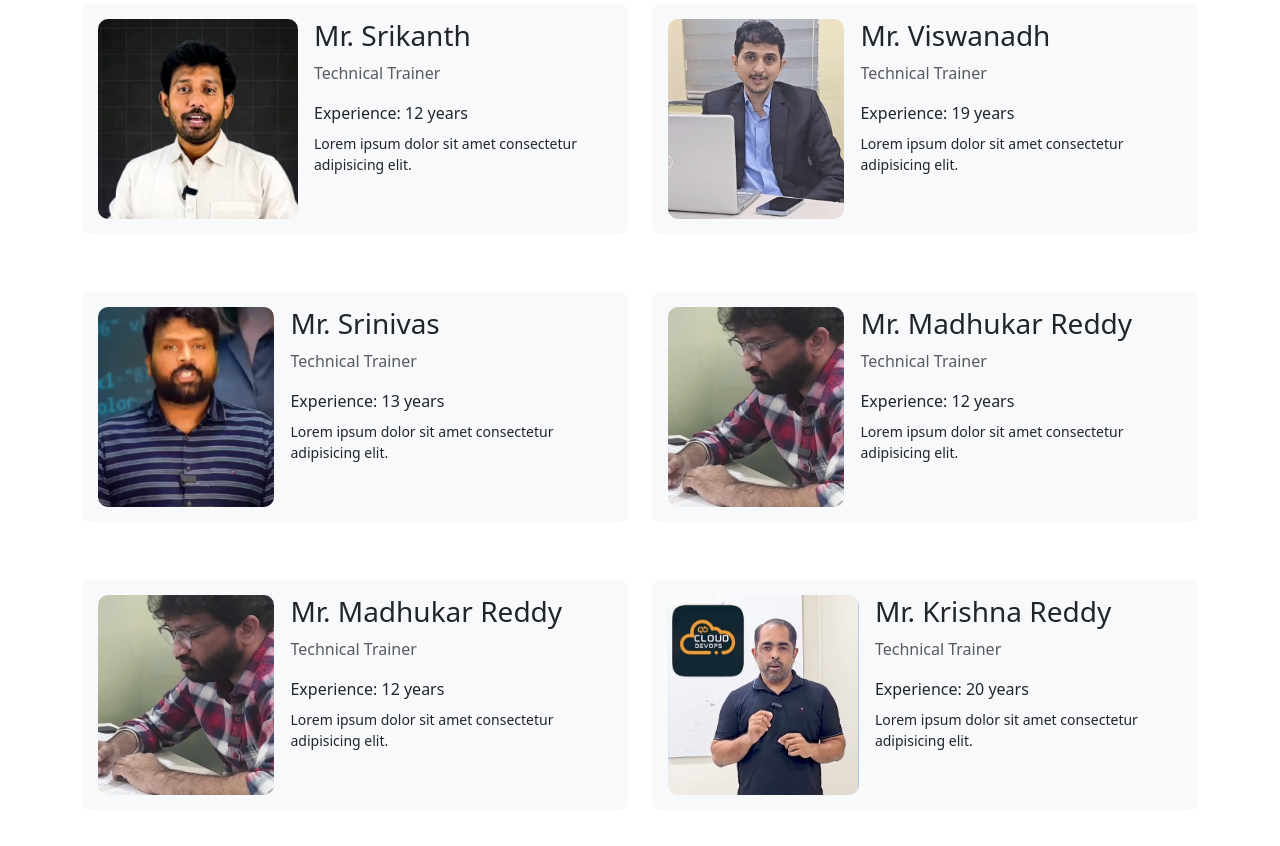
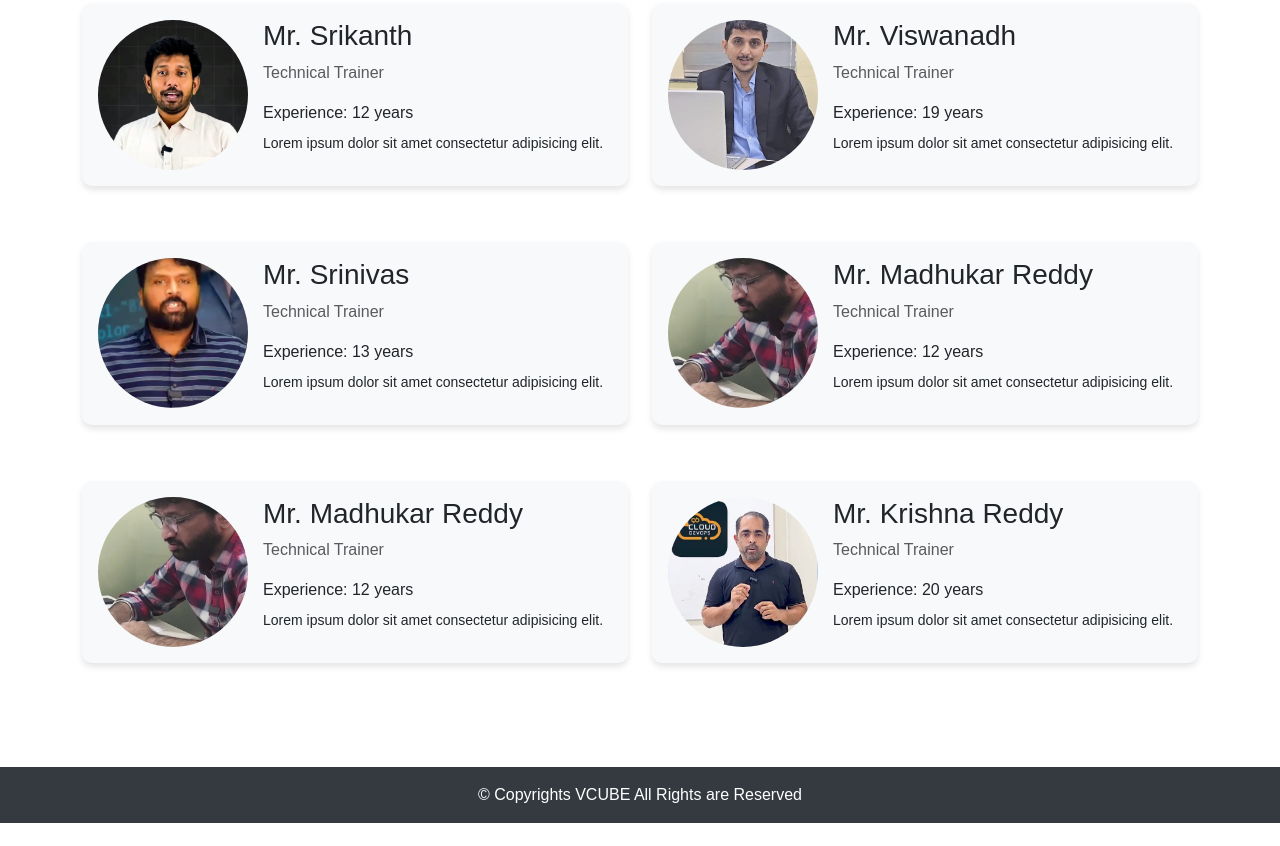
Before and after one commit to sudheerbabud/Vcube, a plain HTML site: page index.html in a window 1280 px wide. Shown: the part 752-1598 px from the top of the page. After the commit the page ends 1575 px from the top, so only its background shows below. Drawn offline with nearby package versions, Linux system fonts and the light colour scheme.

Commit message:
Update index.html

```diff
--- a/index.html
+++ b/index.html
@@ -5,7 +5,118 @@
     <meta name="viewport" content="width=device-width, initial-scale=1.0">
     <title>VCUBE - Technical Training Institute</title>
     <link href="https://cdn.jsdelivr.net/npm/bootstrap@5.3.2/dist/css/bootstrap.min.css" rel="stylesheet">
-    <link  href="Styles.css" rel="stylesheet">
+    <link href="styles.css" rel="stylesheet">
+	<style>
+		/* General styles */
+body {
+    font-family: Arial, sans-serif;
+}
+
+/* Navbar styles */
+.navbar {
+    background-color: #343a40;
+}
+
+/* Carousel styles */
+.main-carousel {
+    max-height: 600px;
+    overflow: hidden;
+}
+
+.carousel-item img {
+    width: 100%;
+    height: auto;
+    object-fit: cover;
+    max-height: 600px;
+}
+
+/* Trainer card styles */
+.trainer-card {
+    background-color: #f8f9fa;
+    border-radius: 10px;
+    box-shadow: 0 4px 6px rgba(0, 0, 0, 0.1);
+}
+
+.trainer-img-container {
+    width: 150px;
+    height: 150px;
+    overflow: hidden;
+    border-radius: 50%;
+    display: flex;
+    justify-content: center;
+    align-items: center;
+}
+
+@media (min-width: 768px) {
+  .trainer-img-container {
+    margin-right: 15px;
+  }
+}
+
+.trainer-img {
+    width: 100%;
+    height: 100%;
+    object-fit: cover;
+}
+
+.trainer-info {
+    flex: 1;
+}
+
+/* Footer styles */
+.footer {
+    background-color: #343a40;
+    color: white;
+    text-align: center;
+    padding: 1rem 0;
+}
+
+/* Media queries for responsiveness */
+@media (max-width: 991px) {
+    .main-carousel {
+        max-height: 400px;
+    }
+
+    .carousel-item img {
+        max-height: 400px;
+    }
+
+    .trainer-card {
+        text-align: center;
+    }
+
+    .trainer-img-container {
+        margin-bottom: 1rem;
+    }
+}
+
+@media (max-width: 767px) {
+    .main-carousel {
+        max-height: 300px;
+    }
+
+    .carousel-item img {
+        max-height: 300px;
+    }
+
+    .trainer-img-container {
+        width: 120px;
+        height: 120px;
+    }
+}
+
+@media (max-width: 575px) {
+    .main-carousel {
+        max-height: 200px;
+    }
+
+    .carousel-item img {
+        max-height: 200px;
+    }
+}
+
+
+	</style>
 </head>
 <body>
     <!-- Navigation -->
@@ -32,7 +143,7 @@
     </nav>
 
     <!-- Carousel -->
-    <div id="mainCarousel" class="carousel slide" data-bs-ride="carousel">
+    <div id="mainCarousel" class="carousel slide main-carousel" data-bs-ride="carousel">
         <div class="carousel-indicators">
             <button type="button" data-bs-target="#mainCarousel" data-bs-slide-to="0" class="active" aria-current="true" aria-label="Slide 1"></button>
             <button type="button" data-bs-target="#mainCarousel" data-bs-slide-to="1" aria-label="Slide 2"></button>
@@ -77,9 +188,11 @@
         <div class="row">
             <!-- Trainer Cards -->
             <div class="col-md-6 mb-4">
-                <div class="trainer-card p-3 d-flex">
-                    <img src="images/srikanth.jpg" alt="Mr. Srikanth" class="trainer-img me-3">
-                    <div>
+                <div class="trainer-card p-3 d-flex flex-column align-items-center flex-md-row">
+                    <div class="trainer-img-container mb-3 mb-md-0">
+                        <img src="images/srikanth.jpg" alt="Mr. Srikanth" class="trainer-img">
+                    </div>
+                    <div class="trainer-info text-center text-md-start">
                         <h3>Mr. Srikanth</h3>
                         <p class="text-muted">Technical Trainer</p>
                         <p class="mb-2">Experience: 12 years</p>
@@ -89,9 +202,11 @@
             </div>
 
             <div class="col-md-6 mb-4">
-                <div class="trainer-card p-3 d-flex">
-                    <img src="images/viswanadh.jpg" alt="Mr. Viswanadh" class="trainer-img me-3">
-                    <div>
+                <div class="trainer-card p-3 d-flex flex-column align-items-center flex-md-row">
+                    <div class="trainer-img-container mb-3 mb-md-0">
+                        <img src="images/viswanadh.jpg" alt="Mr. Viswanadh" class="trainer-img">
+                    </div>
+                    <div class="trainer-info text-center text-md-start">
                         <h3>Mr. Viswanadh</h3>
                         <p class="text-muted">Technical Trainer</p>
                         <p class="mb-2">Experience: 19 years</p>
@@ -101,9 +216,11 @@
             </div>
 
             <div class="col-md-6 mb-4">
-                <div class="trainer-card p-3 d-flex">
-                    <img src="images/Srinivas.jpg" alt="Mr. Srinivas" class="trainer-img me-3">
-                    <div>
+                <div class="trainer-card p-3 d-flex flex-column align-items-center flex-md-row">
+                    <div class="trainer-img-container mb-3 mb-md-0">
+                        <img src="images/Srinivas.jpg" alt="Mr. Srinivas" class="trainer-img">
+                    </div>
+                    <div class="trainer-info text-center text-md-start">
                         <h3>Mr. Srinivas</h3>
                         <p class="text-muted">Technical Trainer</p>
                         <p class="mb-2">Experience: 13 years</p>
@@ -113,9 +230,11 @@
             </div>
 
             <div class="col-md-6 mb-4">
-                <div class="trainer-card p-3 d-flex">
-                    <img src="images/madhukar.jpg" alt="Mr. Madhukar Reddy" class="trainer-img me-3">
-                    <div>
+                <div class="trainer-card p-3 d-flex flex-column align-items-center flex-md-row">
+                    <div class="trainer-img-container mb-3 mb-md-0">
+                        <img src="images/madhukar.jpg" alt="Mr. Madhukar Reddy" class="trainer-img">
+                    </div>
+                    <div class="trainer-info text-center text-md-start">
                         <h3>Mr. Madhukar Reddy</h3>
                         <p class="text-muted">Technical Trainer</p>
                         <p class="mb-2">Experience: 12 years</p>
@@ -125,9 +244,11 @@
             </div>
 
             <div class="col-md-6 mb-4">
-              <div class="trainer-card p-3 d-flex">
-                  <img src="images/madhukar.jpg" alt="Mr. Madhukar Reddy" class="trainer-img me-3">
-                  <div>
+                <div class="trainer-card p-3 d-flex flex-column align-items-center flex-md-row">
+                    <div class="trainer-img-container mb-3 mb-md-0">
+                        <img src="images/madhukar.jpg" alt="Mr. Madhukar Reddy" class="trainer-img">
+                    </div>
+                    <div class="trainer-info text-center text-md-start">
                         <h3>Mr. Madhukar Reddy</h3>
                         <p class="text-muted">Technical Trainer</p>
                         <p class="mb-2">Experience: 12 years</p>
@@ -137,9 +258,11 @@
             </div>
 
             <div class="col-md-6 mb-4">
-                <div class="trainer-card p-3 d-flex">
-                    <img src="images/krishna.jpeg" alt="Mr. Krishna Reddy" class="trainer-img me-3">
-                    <div>
+                <div class="trainer-card p-3 d-flex flex-column align-items-center flex-md-row">
+                    <div class="trainer-img-container mb-3 mb-md-0">
+                        <img src="images/krishna.jpeg" alt="Mr. Krishna Reddy" class="trainer-img">
+                    </div>
+                    <div class="trainer-info text-center text-md-start">
                         <h3>Mr. Krishna Reddy</h3>
                         <p class="text-muted">Technical Trainer</p>
                         <p class="mb-2">Experience: 20 years</p>
@@ -157,7 +280,24 @@
 
     <!-- Scripts -->
     <script src="https://cdn.jsdelivr.net/npm/bootstrap@5.3.2/dist/js/bootstrap.bundle.min.js"></script>
-    <script src="script.js">
+    <script>
+
+	document.addEventListener('DOMContentLoaded', function() {
+    var carousel = document.querySelector('#mainCarousel');
+    var carouselInstance = new bootstrap.Carousel(carousel, {
+        interval: 5000, // Set the auto-slide interval (in milliseconds)
+        wrap: true // Allow the carousel to loop
+    });
+
+    // Pause the carousel on touch devices when the user is interacting with it
+    carousel.addEventListener('touchstart', function() {
+        carouselInstance.pause();
+    });
+
+    carousel.addEventListener('touchend', function() {
+        carouselInstance.cycle();
+    });
+});
 
 </script>
 </body>
```
Lines whose indentation alone changed are shown as unchanged.
